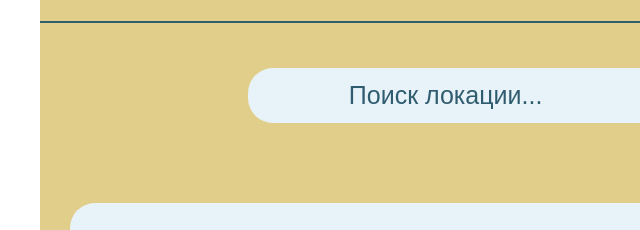
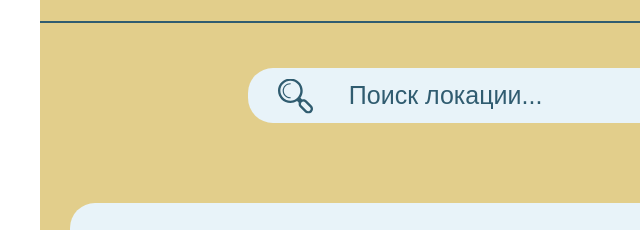
Before and after one commit to pip74klo/YeaWeather, a plain HTML site: page index.html in a window 1280 px wide. Shown: the part 177-407 px from the top of the page, 0-640 px from the left. Drawn offline with Linux system fonts and the light colour scheme; the site is published under a folder, as on GitHub Pages, so addresses that start at the root find nothing.

Commit message:
fix src input img

```diff
--- a/styles.css
+++ b/styles.css
@@ -195,7 +195,7 @@ body.dark .night {
 .search__form::before {
   content: '';
   position: absolute;
-  background-image: url('/assets/search-icon.svg');
+  background-image: url('assets/search-icon.svg');
   width: 35px;
   height: 35px;
   top: 50%;
```
